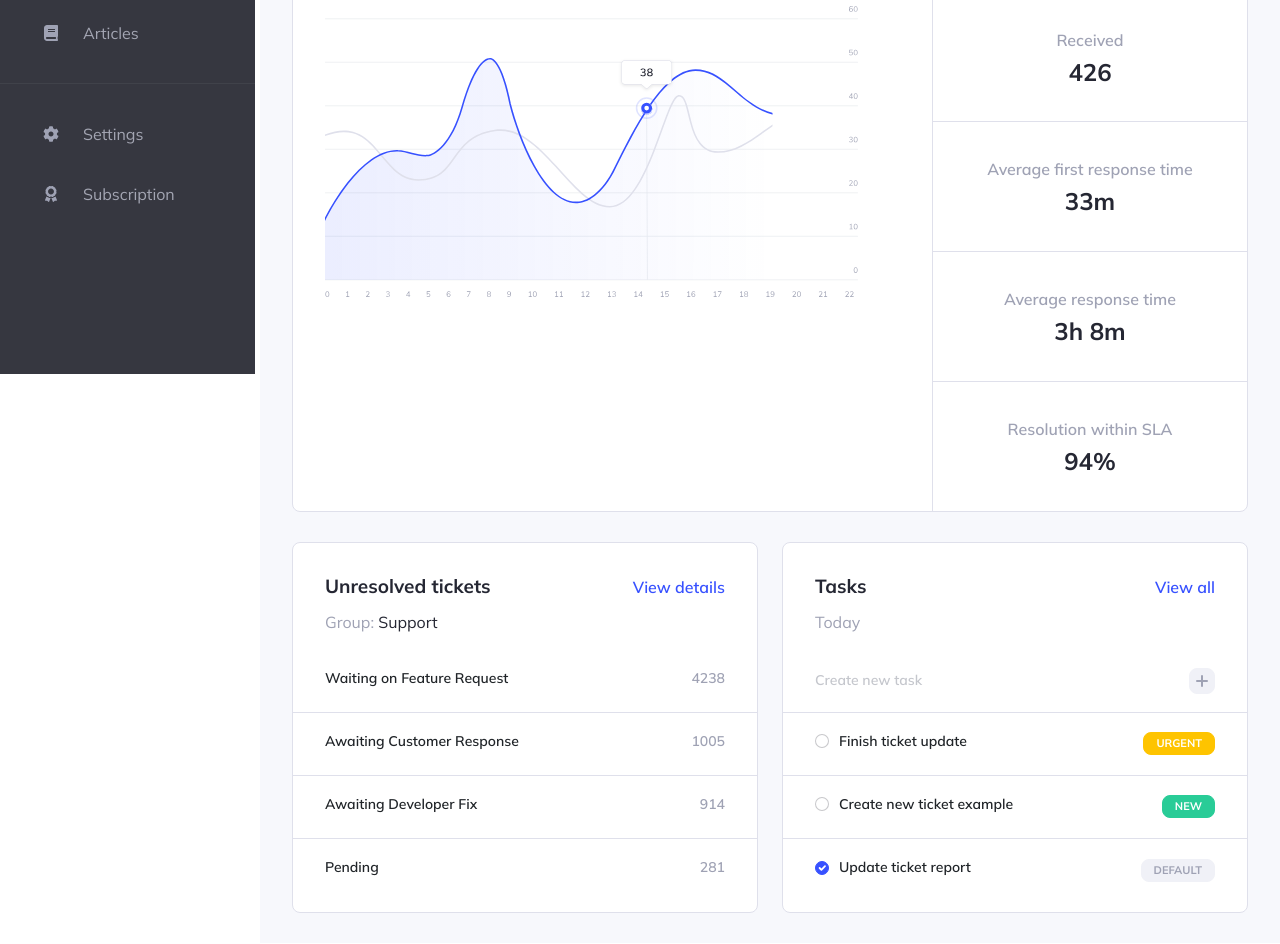
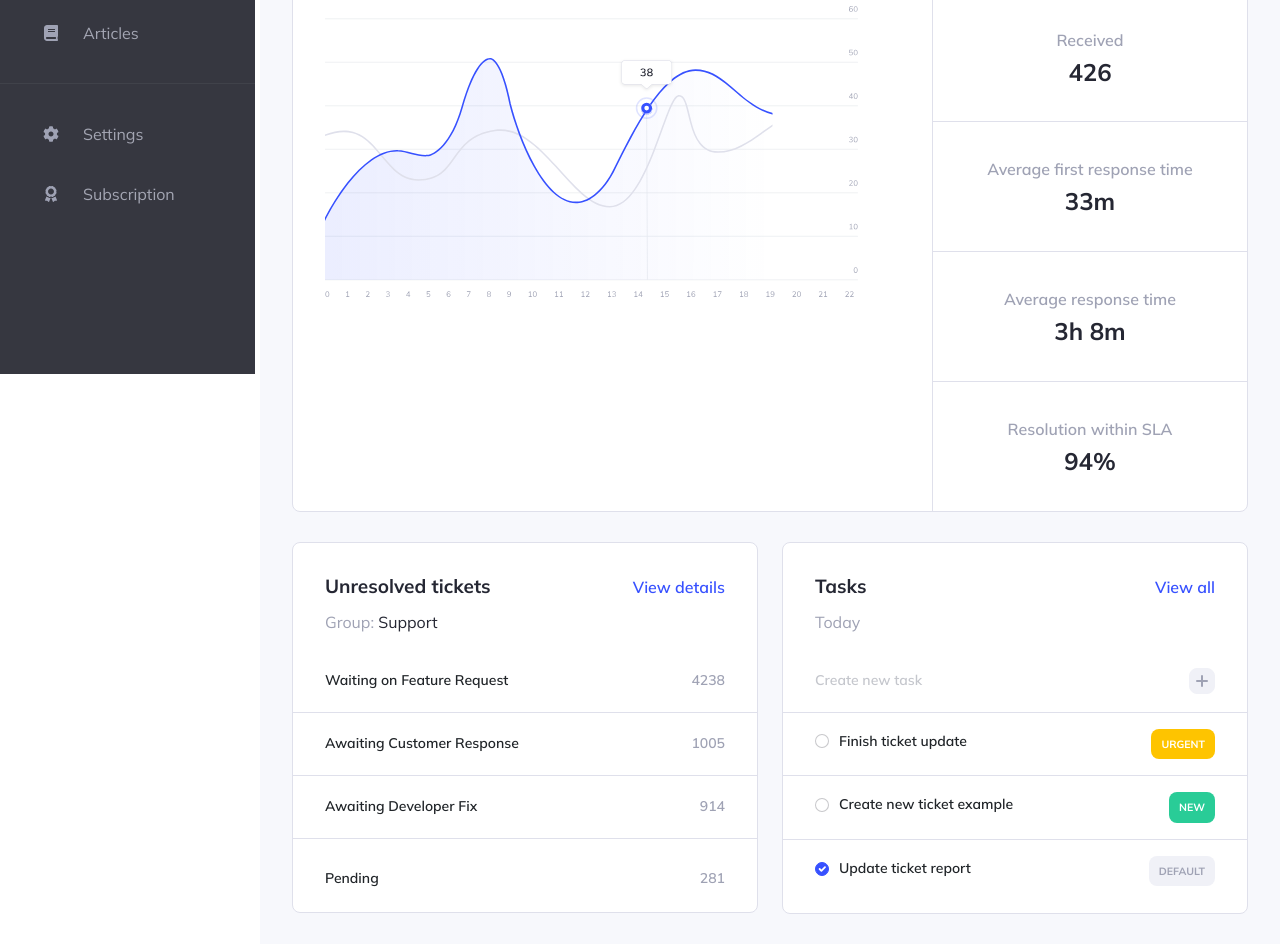
Before and after one commit to clcapili/bootstrap-cc, a website: page public/index.html in a window 1280 px wide. Shown: the part 426-1370 px from the top of the page. Drawn offline with nearby package versions, Linux system fonts and the light colour scheme.

Commit message:
Changed tasks buttons with badges, style fixes

```diff
--- a/public/index.html
+++ b/public/index.html
@@ -608,7 +608,7 @@
                                                     </label>
                                                 </div>
 
-                                                <a class="btn btn-warning fw-bold text-uppercase text-white d-none d-sm-block" href="/" role="button">Urgent</a>
+                                                <span class="badge text-bg-warning p-1 fw-bold text-uppercase text-white d-none d-sm-block">Urgent</span>
                                             </li>
 
                                             <li class="list-group-item fs-5 fw-semibold">
@@ -618,8 +618,7 @@
                                                         Create new ticket example
                                                     </label>
                                                 </div>
-
-                                                <a class="btn btn-success fw-bold text-uppercase text-white d-none d-sm-block" href="/" role="button">New</a>
+                                                <span class="badge text-bg-success p-1 fw-bold text-uppercase text-white d-none d-sm-block">New</span>
                                             </li>
 
                                             <li class="list-group-item fs-5 fw-semibold pt-0 pb-0">
@@ -629,8 +628,7 @@
                                                         Update ticket report
                                                     </label>
                                                 </div>
-
-                                                <a class="btn btn-info fw-bold text-uppercase gray-400 d-none d-sm-block" href="/" role="button">Default</a>
+                                                <span class="badge text-bg-info p-1 fw-bold text-uppercase gray-400 d-none d-sm-block">Default</span>
                                             </li>
                                         </ul>
                                     </div>
--- a/src/uikit/custom.scss
+++ b/src/uikit/custom.scss
@@ -205,15 +205,15 @@ nav.sidebar-menu {
 
         .list-group {
             .list-group-item {
+                display: flex;
+                justify-content: space-between;
+                align-items: center;
                 border: none;
                 min-height: 63px;
 
                 &:not(:last-child) {
                     border-bottom: 1px solid $gray-100;
                 }
-
-                display: flex;
-                justify-content: space-between;
             }
         }
     }
@@ -230,16 +230,15 @@ nav.sidebar-menu {
 
         .list-group {
             .list-group-item {
+                display: flex;
+                justify-content: space-between;
+                align-items: center;
                 border: none;
                 min-height: 63px;
 
                 &:not(:last-child) {
                     border-bottom: 1px solid $gray-100;
                 }
-
-                display: flex;
-                justify-content: space-between;
-                align-items: center;
             }
         }
     }
--- a/src/uikit/variables.scss
+++ b/src/uikit/variables.scss
@@ -129,9 +129,9 @@ $form-check-radio-border-radius:          50% !default;
 // For each of Bootstrap's buttons, define text, background, and border color.
 
 // scss-docs-start btn-variables
-$btn-padding-y:               0.313rem !default;
+$btn-padding-y:               0.75rem !default;
 $btn-padding-x:               0.75rem !default;
-$btn-font-size:               0.688rem !default;
+$btn-font-size:               0.875rem !default;
 $btn-line-height:             1 !default;
 // scss-docs-end btn-variables
 
@@ -179,6 +179,6 @@ $input-plaintext-color:                 $body-color !default;
 // scss-docs-start list-group-variables
 $list-group-border-radius:          0;
 
-$list-group-item-padding-y:         1.125rem !default;
+$list-group-item-padding-y:         1rem !default;
 $list-group-item-padding-x:         2rem !default;
 // scss-docs-end list-group-variables
```
Also changed, not shown: public/assets/css/uikit.min.css, 1 other file.
